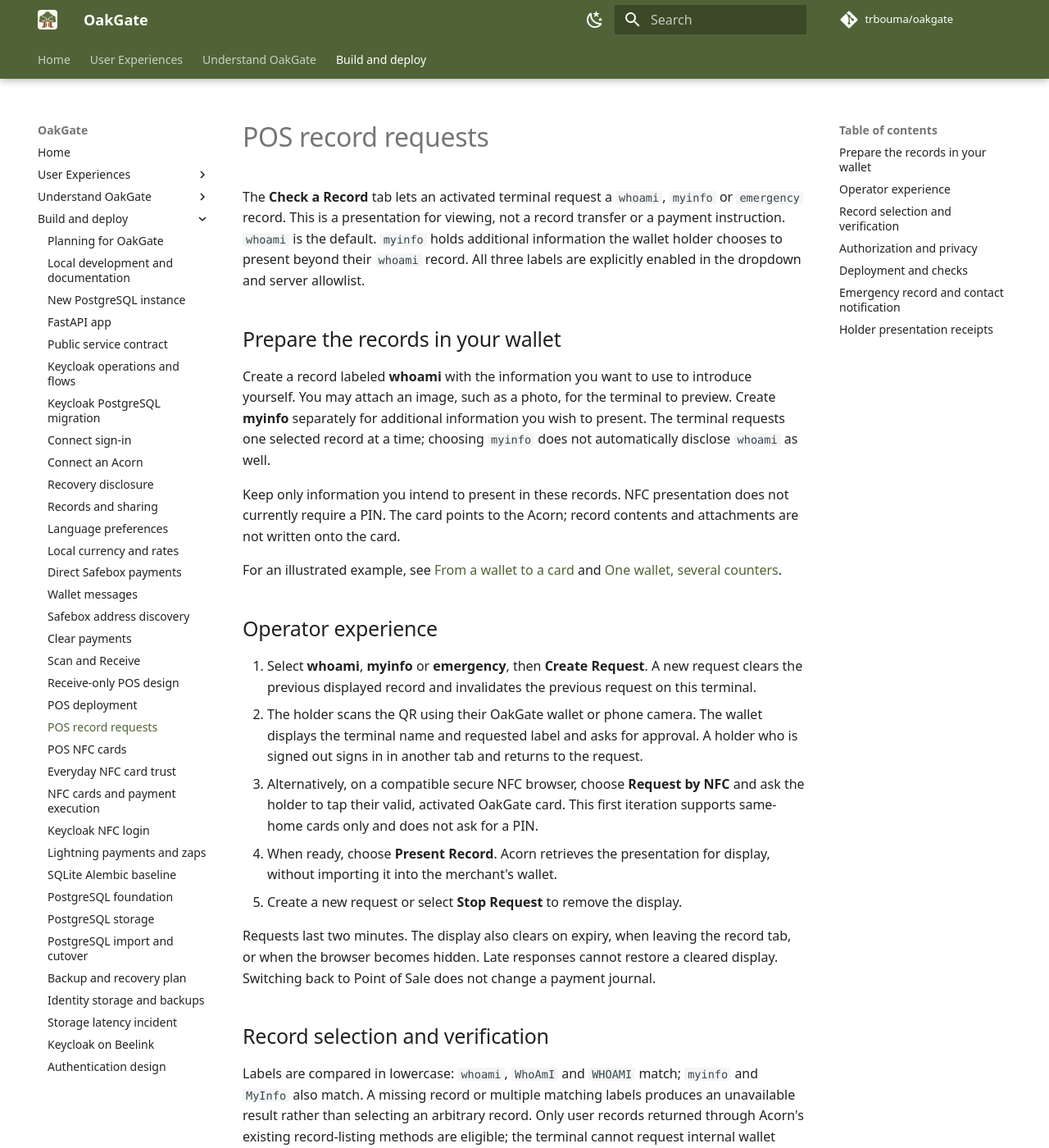
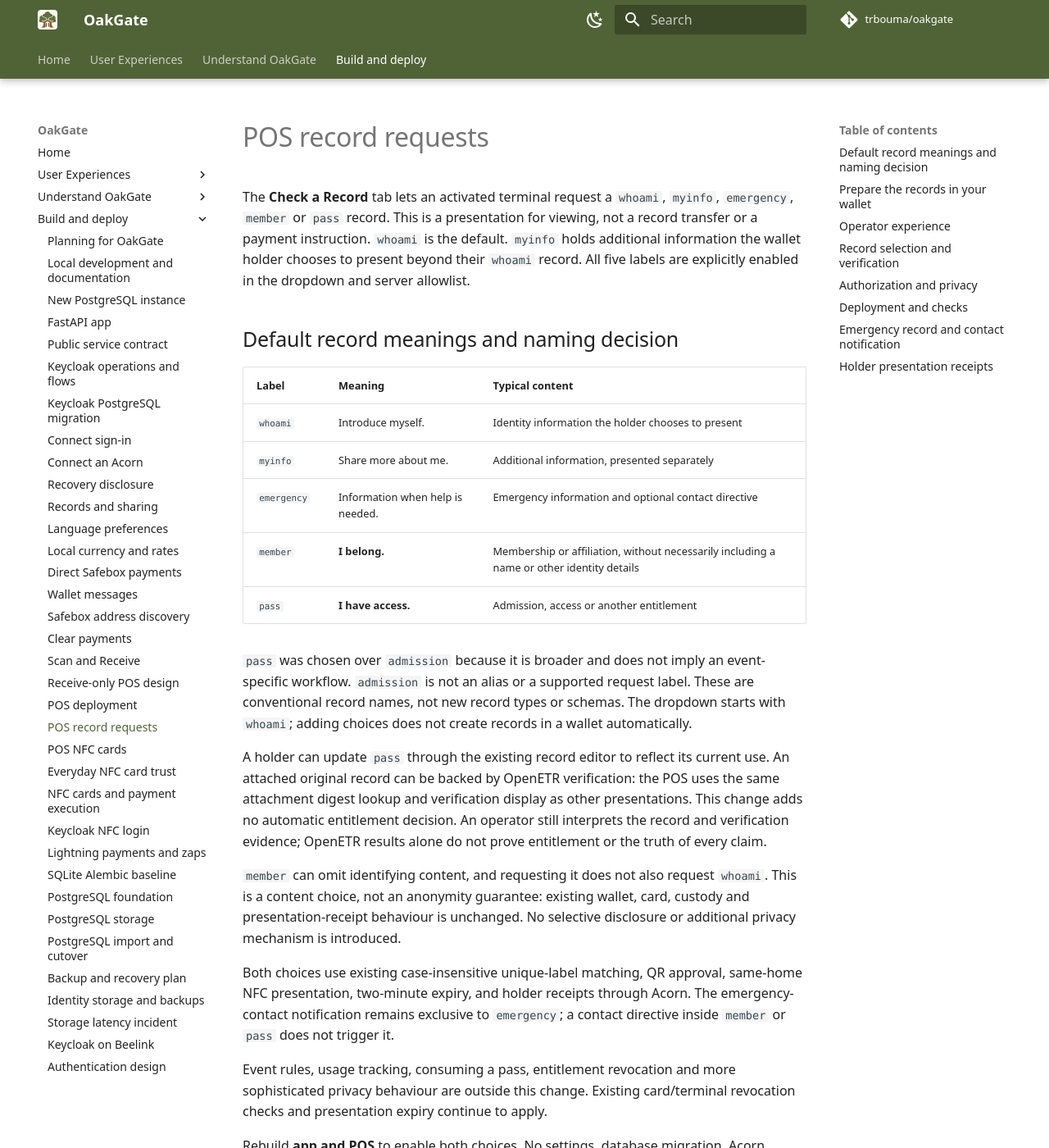
Before and after one commit to trbouma/oakgate, an MkDocs documentation site: the page built from docs/038-pos-record-requests.md, in a window 1280 px wide and 1400 px high. Shown: the whole window at 82% size. Built offline with MkDocs 1.6.1 and Material for MkDocs 9.7.7, drawn with Linux system fonts in a browser that asks for light colours; comment, search, counter and statistics services are not loaded; some of the changed text lies outside the part shown.

Commit message:
feat: add member and pass record defaults to POS
- Reuse existing presentation, receipt and OpenETR flows
- Document record meanings and choosing pass over admission
- Test case-insensitive matching and NFC presentation

```diff
--- a/docs/038-pos-record-requests.md
+++ b/docs/038-pos-record-requests.md
@@ -1,10 +1,50 @@
 # POS record requests
 
-The **Check a Record** tab lets an activated terminal request a `whoami`, `myinfo` or `emergency` record.
+The **Check a Record** tab lets an activated terminal request a `whoami`, `myinfo`, `emergency`, `member` or `pass` record.
 This is a presentation for viewing, not a record transfer or a payment instruction.
 `whoami` is the default. `myinfo` holds additional information the wallet holder
-chooses to present beyond their `whoami` record. All three labels are explicitly
+chooses to present beyond their `whoami` record. All five labels are explicitly
 enabled in the dropdown and server allowlist.
+
+## Default record meanings and naming decision
+
+| Label | Meaning | Typical content |
+| --- | --- | --- |
+| `whoami` | Introduce myself. | Identity information the holder chooses to present |
+| `myinfo` | Share more about me. | Additional information, presented separately |
+| `emergency` | Information when help is needed. | Emergency information and optional contact directive |
+| `member` | **I belong.** | Membership or affiliation, without necessarily including a name or other identity details |
+| `pass` | **I have access.** | Admission, access or another entitlement |
+
+`pass` was chosen over `admission` because it is broader and does not imply
+an event-specific workflow. `admission` is not an alias or a supported request
+label. These are conventional record names, not new record types or schemas.
+The dropdown starts with `whoami`; adding choices does not create records in a
+wallet automatically.
+
+A holder can update `pass` through the existing record editor to reflect its
+current use. An attached original record can be backed by OpenETR verification:
+the POS uses the same attachment digest lookup and verification display as other
+presentations. This change adds no automatic entitlement decision. An operator
+still interprets the record and verification evidence; OpenETR results alone do
+not prove entitlement or the truth of every claim.
+
+`member` can omit identifying content, and requesting it does not also request
+`whoami`. This is a content choice, not an anonymity guarantee: existing wallet,
+card, custody and presentation-receipt behaviour is unchanged. No selective
+disclosure or additional privacy mechanism is introduced.
+
+Both choices use existing case-insensitive unique-label matching, QR approval,
+same-home NFC presentation, two-minute expiry, and holder receipts through Acorn.
+The emergency-contact notification remains exclusive to `emergency`; a contact
+directive inside `member` or `pass` does not trigger it.
+
+Event rules, usage tracking, consuming a pass, entitlement revocation and more
+sophisticated privacy behaviour are outside this change. Existing card/terminal
+revocation checks and presentation expiry continue to apply.
+
+Rebuild **app and POS** to enable both choices. No settings, database migration,
+Acorn changes or terminal re-provisioning are required.
 
 ## Prepare the records in your wallet
 
@@ -12,7 +52,9 @@
 introduce yourself. You may attach an image, such as a photo, for the terminal to
 preview. Create **myinfo** separately for additional information you wish to
 present. The terminal requests one selected record at a time; choosing `myinfo`
-does not automatically disclose `whoami` as well.
+does not automatically disclose `whoami` as well. Create **member** or **pass**
+with the membership or entitlement information you want to present. Matching is
+case-insensitive, including `Member` and `PASS`; keep only one record per label.
 
 Keep only information you intend to present in these records. NFC presentation
 does not currently require a PIN. The card points to the Acorn; record contents
@@ -23,7 +65,7 @@
 
 ## Operator experience
 
-1. Select **whoami**, **myinfo** or **emergency**, then **Create Request**. A new request clears the previous
+1. Select **whoami**, **myinfo**, **emergency**, **member** or **pass**, then **Create Request**. A new request clears the previous
    displayed record and invalidates the previous request on this terminal.
 2. The holder scans the QR using their OakGate wallet or phone camera. The wallet
    displays the terminal name and requested label and asks for approval. A holder
@@ -142,7 +184,7 @@
 
 ## Holder presentation receipts
 
-When the POS acquires any supported record (`whoami`, `myinfo` or `emergency`)
+When the POS acquires any supported record (`whoami`, `myinfo`, `emergency`, `member` or `pass`)
 for display, it schedules a private message to the holder's Acorn. This happens
 for both QR approval and NFC presentation. The terminal owner's Acorn sends the
 receipt through the existing Acorn/Stroma wallet messaging method. The destination
```
Also changed, not shown: other parts of docs/038-pos-record-requests.md (+1 -1 lines), docs/029-nfc-card-trust.md (+1 -1 lines), docs/project-status.md (+1 -1 lines), 3 other files.
